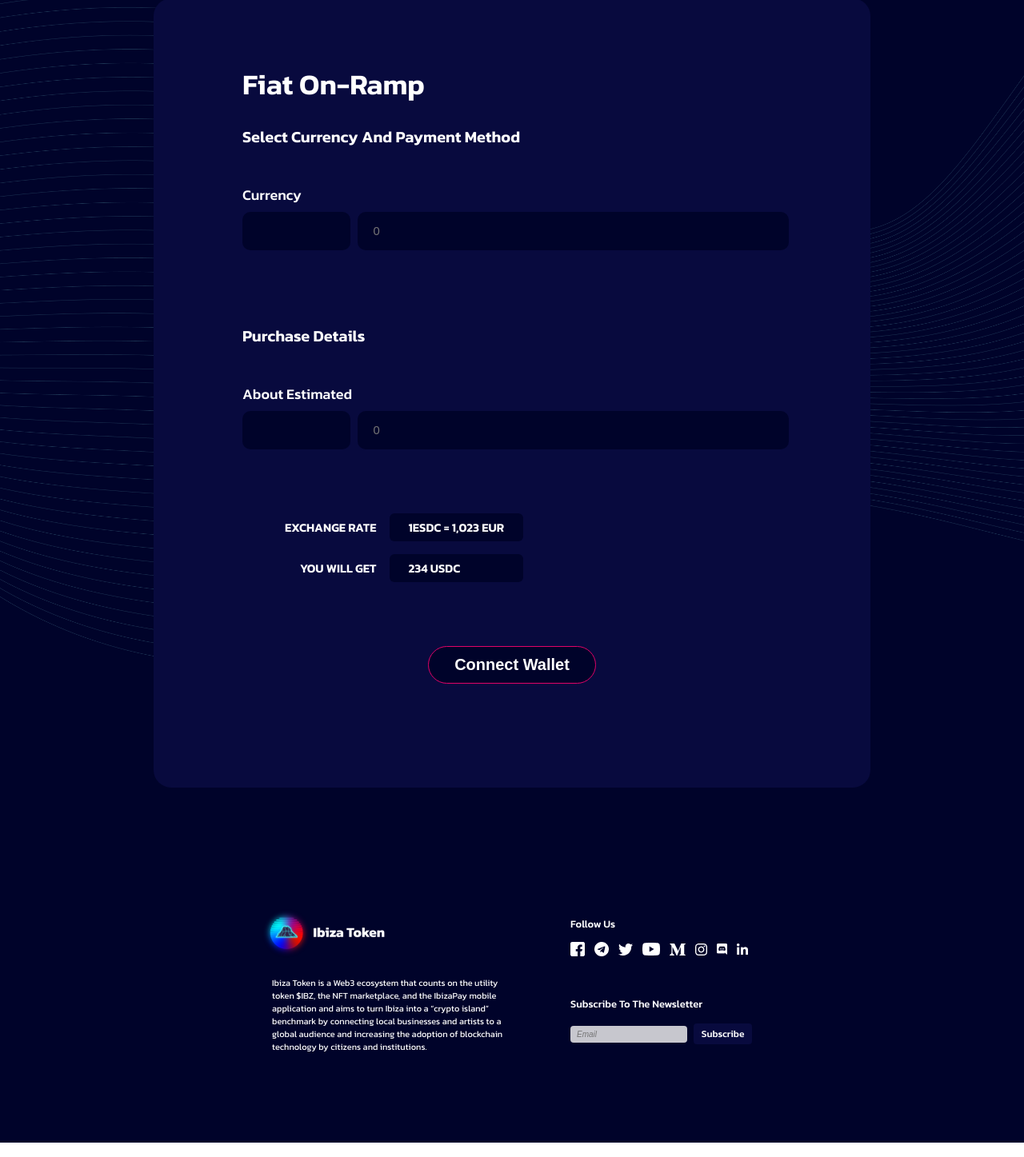
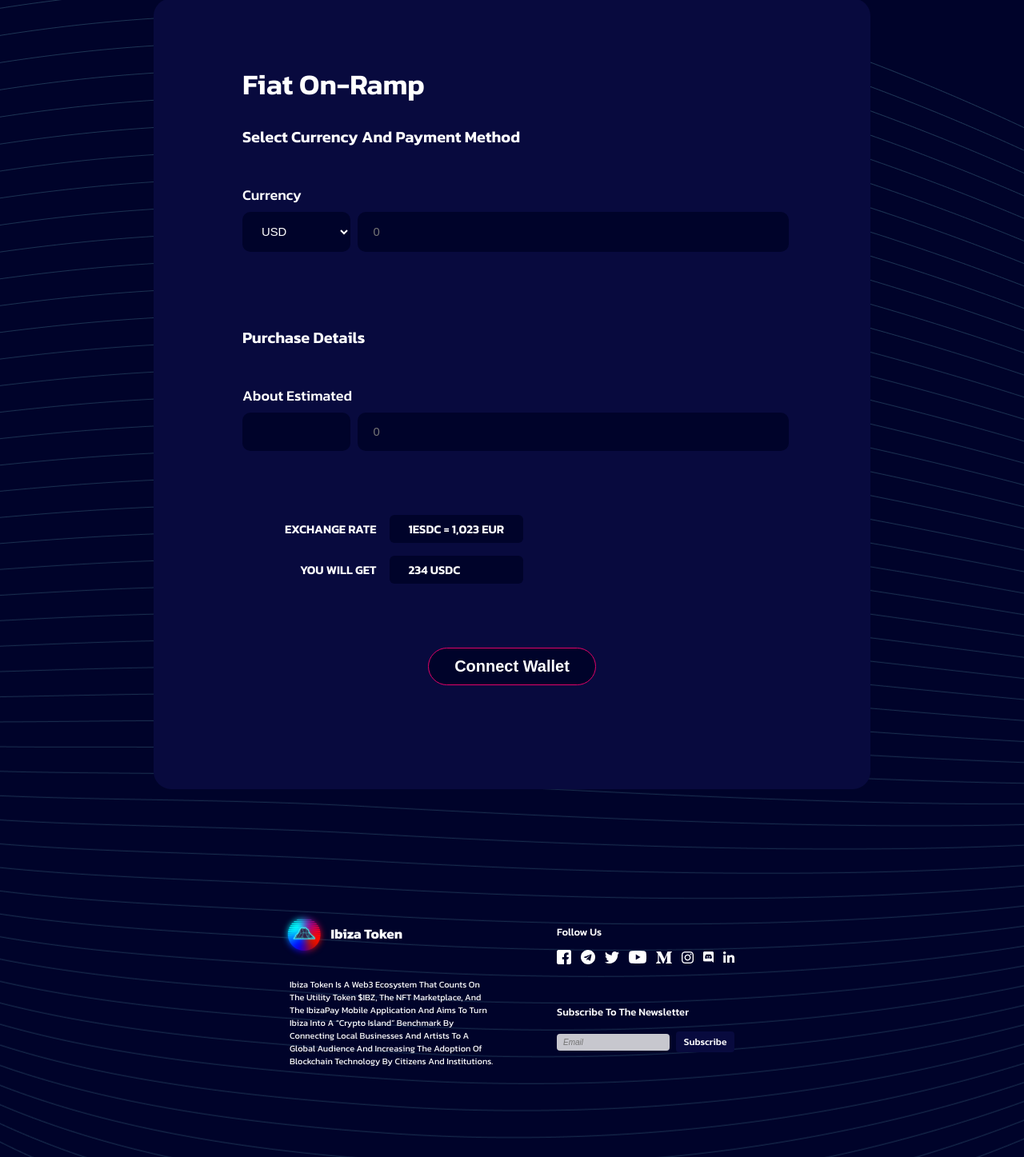
Before and after one commit to Maheerali-pk/web3-project, a Vue app: page /#/fiat-on-ramp in a window 1280 px wide. Shown: the part 301-1748 px from the top of the page at 80% size. Built offline with nearby package versions, Linux system fonts and the light colour scheme.

Commit message:
Some silly issues fixed

```diff
--- a/src/App.vue
+++ b/src/App.vue
@@ -81,9 +81,8 @@ export default defineComponent({
    height: 100%;
    width: 100%;
    background-color: var(--background-main);
-   background-size: contain;
    background-image: url("./assets/background.png");
-   background-position-y: 15rem;
+   background-position-y: 13.5625rem;
    background-repeat: no-repeat;
    transition: all 0.15s ease-in-out;
 }
--- a/src/components/Footer.vue
+++ b/src/components/Footer.vue
@@ -50,7 +50,7 @@
    font-family: Kanit;
    font-size: inherit;
    font-weight: 500;
-   max-width: 37.5rem;
+   max-width: 34.75rem;
    display: flex;
    flex-direction: row;
    -moz-box-align: center;
@@ -91,6 +91,7 @@
    font-size: 0.6875rem;
    font-weight: 400;
    color: var(--text-main);
+   text-transform: capitalize;
 }
 .follow-us {
    margin-bottom: 0.8125rem;
--- a/src/components/WalletPopup.vue
+++ b/src/components/WalletPopup.vue
@@ -28,9 +28,8 @@ export default defineComponent({
       <div class="card-title">Connect Wallet</div>
       <br />
       <div class="paragraph">
-         Lorem ipsum dolor sit amet consectetur adipisicing elit. Libero, nesciunt quam. Laudantium, eveniet odio itaque
-         iusto eos laboriosam beatae, repellat nisi earum deserunt natus quos, dolorum temporibus optio excepturi
-         voluptatem.
+         Lorem ipsum dolor sit amet, consectetur adipiscing elit, sed do eiusmod tempor incididunt ut labore et dolore
+         magna aliqua.
       </div>
       <div class="icons-wrapper">
          <img @click="connectMetaMask()" src="../assets/Images/popup-icons/Group3.png" alt="" />
--- a/src/views/Farming.vue
+++ b/src/views/Farming.vue
@@ -61,7 +61,11 @@ export default defineComponent({
 }
 .paragraph {
    margin-bottom: 6rem;
+   width: 39.25rem;
    color: var(--text-main);
+   font-size: 1.125rem;
+   font-weight: 400;
+   text-transform: capitalize;
 }
 .row {
    margin-bottom: 4rem;
--- a/src/views/FiatOnRamp.vue
+++ b/src/views/FiatOnRamp.vue
@@ -10,7 +10,10 @@ import Footer from "../components/Footer.vue";
          <div class="subheading">Select Currency And Payment Method</div>
          <div class="input-label">Currency</div>
          <div class="inputs">
-            <input class="input" />
+            <select>
+               <option value="USD">USD</option>
+               <option value="EUR">EUR</option>
+            </select>
             <input placeholder="0" class="input" />
          </div>
          <div class="purchase-details subheading">Purchase Details</div>
@@ -75,7 +78,8 @@ import Footer from "../components/Footer.vue";
    width: 100%;
 }
 
-.input {
+.input,
+select {
    background-color: var(--input-background);
    color: var(--text-main);
    font-size: 0.925rem;
--- a/src/views/Governance.vue
+++ b/src/views/Governance.vue
@@ -73,7 +73,7 @@ import Footer from "../components/Footer.vue";
 }
 .inputs {
    display: grid;
-   grid-template-columns: auto 5rem 9rem 9rem 5rem;
+   grid-template-columns: auto 5rem 10rem 10rem 5rem;
    gap: 1rem;
 
    width: 100%;
```
